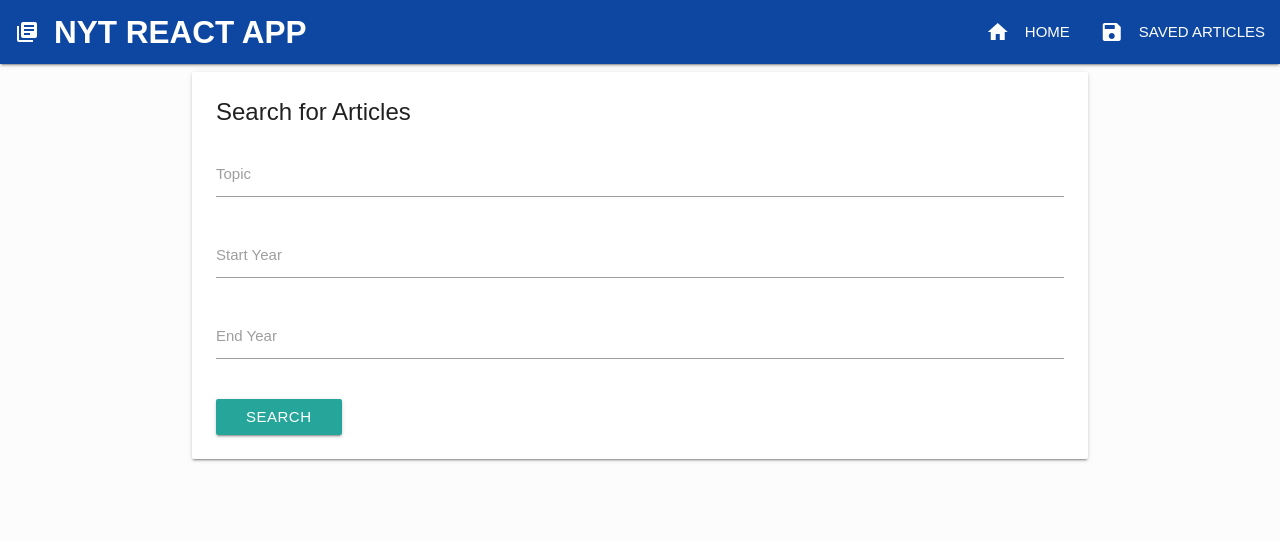
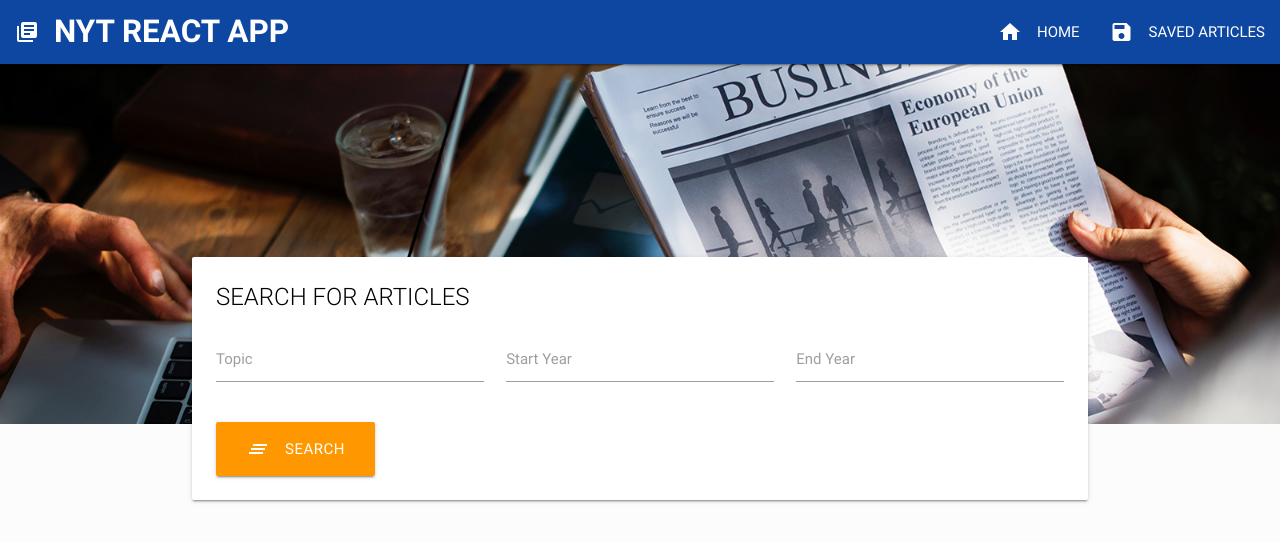
Before and after one commit to mariomelchor/nytreact, a React (Create React App) app in the folder client/: page / in a window 1280 px wide. Shown: the top 542 px of the page. Built offline with nearby package versions, Linux system fonts and the light colour scheme.

Commit message:
Updated css, Added banner img, Changed Articles to cards, Changed form into columns

```diff
--- a/client/public/css/styles.css
+++ b/client/public/css/styles.css
@@ -24,3 +24,19 @@ nav .brand-logo {
 .text-center {
   text-align: center;
 }
+@media ( min-width: 768px ) {
+  .site-feature {
+    margin-bottom: -200px;
+  }
+}
+.media-fluid {
+  width: 100%;
+  height: auto;
+  display: block;
+}
+.card-no-shadow {
+  box-shadow: none;
+}
+.text-uppercase {
+  text-transform: uppercase;
+}
--- a/client/public/index.html
+++ b/client/public/index.html
@@ -19,7 +19,7 @@
       work correctly both with client-side routing and a non-root public URL.
       Learn how to configure a non-root public URL by running `npm run build`.
     -->
-    <title>NYT Scraper React App</title>
+    <title>NYT React App</title>
     <link href="https://fonts.googleapis.com/icon?family=Material+Icons" rel="stylesheet">
     <link href="%PUBLIC_URL%/css/materialize.min.css" rel="stylesheet">
     <link href="%PUBLIC_URL%/css/styles.css" rel="stylesheet">
--- a/client/src/components/Article.js
+++ b/client/src/components/Article.js
@@ -2,15 +2,22 @@ import React from "react";
 import { Link } from "react-router-dom";
 
 const Article = props => (
-  <li id={props.articleId} className="collection-item avatar">
-    <i className="material-icons circle">format_align_left</i><span className="title">{props.articleTitle}</span> | <small>Date Published: {props.articleDate}</small>
-    <p><Link to={props.articleUrl} className="black-text" target="_blank"><i className="material-icons tiny">call_made</i> View Article</Link></p>
+  <div id={props.articleId} className="col s12 m6 xl4">
+    <div className="card">
+      <div className="card-content">
+        <span className="card-title"><Link to={props.articleUrl} className="blue-text" target="_blank">{props.articleTitle}</Link></span>
+        <p><Link to={props.articleUrl} className="black-text" target="_blank"><i className="material-icons tiny">call_made</i> View Article</Link></p>
+        <small>Date Published: {props.articleDate}</small>
+      </div>
 
-    {props.saveArticle ?  <Link to="#" className="secondary-content" onClick={() => props.saveArticle(props.articleTitle, props.articleDate, props.articleUrl )} > <i className="material-icons">save</i>
-      </Link> : null}
+      <div className="card-action">
+      {props.saveArticle ?  <Link to="#" className="orange-text btn-unsave" onClick={() => props.saveArticle(props.articleTitle, props.articleDate, props.articleUrl )} > <i className="material-icons tiny">save</i>
+         Save Article</Link> : null}
 
-    {props.deleteArticle ?  <Link to="#" className="secondary-content" onClick={() => props.deleteArticle(props.articleId)} > <i className="material-icons">delete</i></Link> : null}
-  </li>
+      {props.deleteArticle ?  <Link to="#" className="orange-text btn-unsave" onClick={() => props.deleteArticle(props.articleId)} > <i className="material-icons tiny">delete</i> Delete Article</Link> : null}
+      </div>
+    </div>
+  </div>
 );
 
 export default Article;
--- a/client/src/components/Card.js
+++ b/client/src/components/Card.js
@@ -1,9 +1,9 @@
 import React from "react";
 
 const Card = props => (
-  <div className="card">
+  <div className={props.shadow ? 'card' : 'card card-no-shadow'}>
     <div className="card-content">
-      <span className="card-title">{props.cardTitle}</span>
+      <span className="card-title black-text text-uppercase">{props.cardTitle}</span>
         {props.cardContent}
     </div>
   </div>
--- a/client/src/components/Main.js
+++ b/client/src/components/Main.js
@@ -1,5 +1,10 @@
 import React from "react";
 
-const Main = props => <div className="container" {...props} />;
+const Main = props => (
+  <div>
+    <div className="site-feature"><img src="/images/banner-img.jpg" alt="NYTReact" className="media-fluid" /></div>
+    <div className="container articles-container" {...props} />
+  </div>
+)
 
 export default Main;
--- a/client/src/components/Saved.js
+++ b/client/src/components/Saved.js
@@ -24,7 +24,7 @@ class Saved extends Component {
   // displays search results
   savedArticles = () => {
     return (
-      <ul className="collection">
+      <div className="row">
         {this.state.articles.map(article => (
           <Article
             key={article._id}
@@ -35,7 +35,7 @@ class Saved extends Component {
             deleteArticle={this.deleteArticle}
           />
         ))}
-      </ul>
+      </div>
     )
   }
 
@@ -49,7 +49,7 @@ class Saved extends Component {
   render() {
     return (
       <div>
-        { this.state.articles.length ? <Card cardTitle="Saved Articles" cardContent={this.savedArticles()} /> : <Card cardTitle="No Saved Articles to Display" /> }
+        { this.state.articles.length ? <Card shadow={false} cardTitle="Saved Articles" cardContent={this.savedArticles()} /> : <Card cardTitle="No Saved Articles to Display" /> }
       </div>
     );
   }
--- a/client/src/components/Search.js
+++ b/client/src/components/Search.js
@@ -78,7 +78,7 @@ class Search extends Component {
   // displays search results
   searchResults = () => {
     return (
-      <ul className="collection">
+      <div className="row">
         {this.state.articles.map(article => (
           <Article
             key={article._id}
@@ -89,7 +89,7 @@ class Search extends Component {
             saveArticle={this.saveArticle}
           />
         ))}
-      </ul>
+      </div>
     )
   }
 
@@ -108,8 +108,8 @@ class Search extends Component {
   render() {
     return (
       <div>
-        <Card cardTitle="Search for Articles" cardContent={this.searchForm()} />
-        { this.state.articles.length ? <Card cardTitle="Search Results" cardContent={this.searchResults()} /> : '' }
+        <Card shadow={true} cardTitle="Search for Articles" cardContent={this.searchForm()} />
+        { this.state.articles.length ? <Card shadow={false} cardTitle="Search Results" cardContent={this.searchResults()} /> : '' }
       </div>
     );
   }
--- a/client/src/components/SearchForm.js
+++ b/client/src/components/SearchForm.js
@@ -3,20 +3,20 @@ import React from "react";
 const SearchForm = props => (
   <form>
     <div className="row">
-      <div className="input-field col s12">
-        <input id="topic" name="topic" type="text" value={props.topic} onChange={props.handleInputChange} className="validate" />
+      <div className="input-field col s4">
+        <input id="topic" name="topic" type="text" value={props.topic} onChange={props.handleInputChange} required />
         <label htmlFor="topic">Topic</label>
       </div>
-      <div className="input-field col s12">
-        <input id="start_year" name="start_year" type="text" value={props.startYear} onChange={props.handleInputChange} className="validate" />
+      <div className="input-field col s4">
+        <input id="start_year" name="start_year" type="text" value={props.startYear} onChange={props.handleInputChange} required />
         <label htmlFor="start_year">Start Year</label>
       </div>
-      <div className="input-field col s12">
-        <input id="end_year" name="end_year" type="text" value={props.endYear} onChange={props.handleInputChange} className="validate" />
+      <div className="input-field col s4">
+        <input id="end_year" name="end_year" type="text" value={props.endYear} onChange={props.handleInputChange} required />
         <label htmlFor="end_year">End Year</label>
       </div>
     </div>
-    <button type="submit" className="waves-effect waves-light btn" onClick={props.handleFormSubmit}>Search</button>
+    <button type="submit" className="waves-effect waves-light btn btn-large orange" onClick={props.handleFormSubmit}><i className="material-icons left tiny">clear_all</i> Search</button>
   </form>
 )
 
--- a/client/src/index.js
+++ b/client/src/index.js
@@ -1,6 +1,6 @@
 import React from 'react';
 import ReactDOM from 'react-dom';
-import './index.css';
+// import './index.css';
 import App from './App';
 import registerServiceWorker from './registerServiceWorker';
 
```
Also changed, not shown: client/public/images/banner-img.jpg (added).
